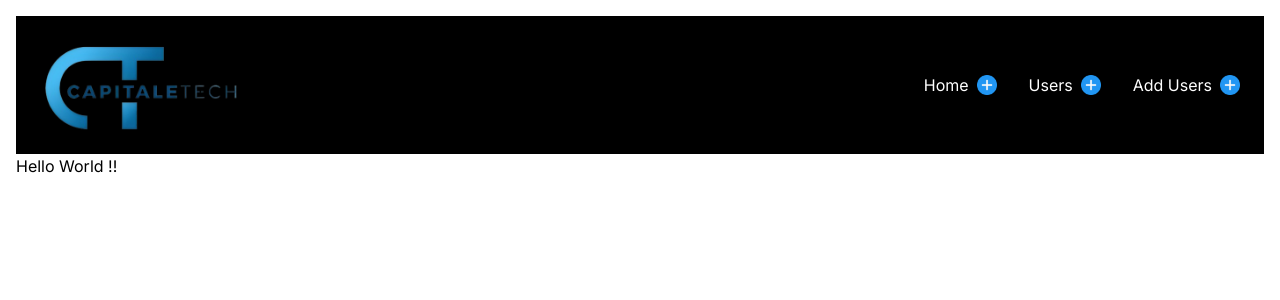
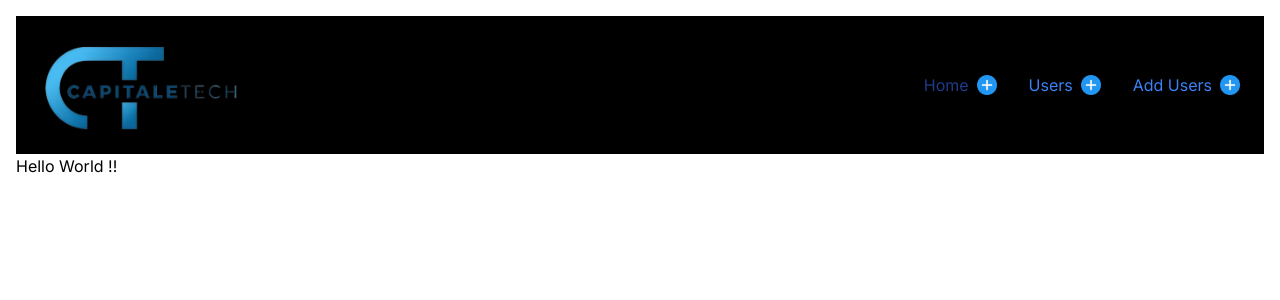
Before and after one commit to CAPITALETECH-MA/Soufiane-NextJs-Code, a Next.js app: page / in a window 1280 px wide. Shown: the top 300 px of the page. Built offline with nearby package versions, Linux system fonts and the light colour scheme.

Commit message:
add some styles

```diff
--- a/app/components/Nav.tsx
+++ b/app/components/Nav.tsx
@@ -1,17 +1,31 @@
+"use client";
+import React from "react";
 import Link from "next/link";
 import Image from "next/image";
+import { usePathname } from "next/navigation";
+
+// import classnames from 'classnames'
 
 const logoSrc = "/CapTechBg.png";
 const plusIcon = "/plus.png";
 
-const links = [
+type LinkItem = {
+  href: string;
+  label: string;
+};
+
+const Navbar = () => {
+  const currentPath = usePathname();
+  console.log(currentPath);
+
+  const links: LinkItem[] = [
     { href: "/", label: "Home" },
     { href: "/pages/users", label: "Users" },
     { href: "/pages/new", label: "Add Users" },
   ];
 
-const Navbar = () => {
   return (
+    <>
       <nav className="bg-black text-white p-4">
         <div className="flex justify-between items-center">
           {/* Logo */}
@@ -32,7 +46,28 @@ const Navbar = () => {
                 key={link.href}
                 className="flex items-center space-x-2 hover:bg-[#124366] hover:rounded-md p-2"
               >
-              <Link href={link.href}>{link.label}</Link>
+                {/* Tenary condition  */}
+                <Link
+                  className={`${
+                    link.href === currentPath
+                      ? "text-blue-900"
+                      : "text-blue-500"
+                  }`}
+                  href={link.href}
+                >
+                  {link.label}
+                </Link>
+
+                {/*  Classes method */}
+                {/* <Link
+                  className={classnames({
+                    "text-blue-900": link.href === currentPath,
+                    "text-blue-500": link.href !== currentPath,
+                  })}
+                  href={link.href}
+                >
+                  {link.label}
+                </Link> */}
 
                 {/* plus icon */}
                 <Image
@@ -47,6 +82,7 @@ const Navbar = () => {
           </ul>
         </div>
       </nav>
+    </>
   );
 };
 
```
Lines whose indentation alone changed are shown as unchanged.
